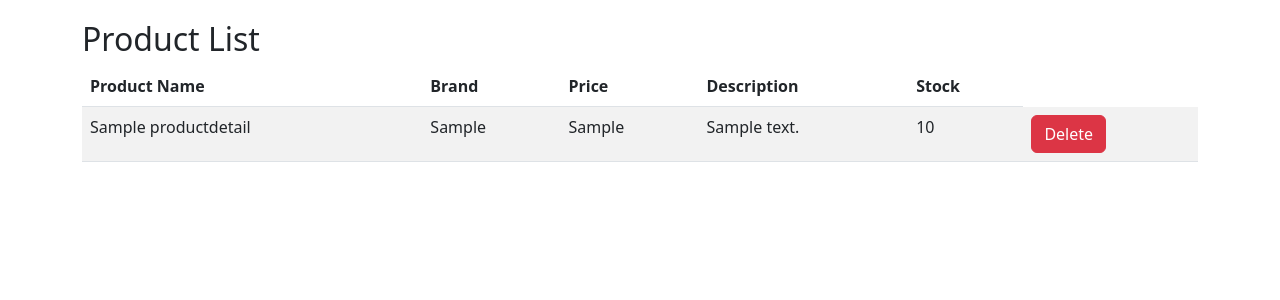
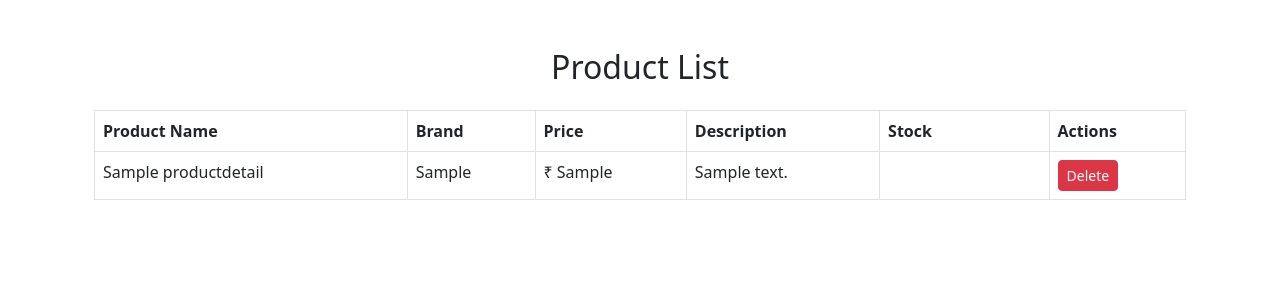
Before and after one commit to ankiraos/shopping-app, a Django app: page /products-list in a window 1280 px wide. Shown: the part 56-356 px from the top of the page. Run offline with Django 5.2, Linux system fonts and the light colour scheme; a user stored in the database is signed in; tables that the repository leaves empty hold one stand-in row (values such as "Sample post"); parts of the project's set-up code (start-up, migrations or seed data) failed here and were passed over.

Commit message:
updat product template

```diff
--- a/shopping_info/templates/product_list.html
+++ b/shopping_info/templates/product_list.html
@@ -3,33 +3,52 @@
 {% block title %}Product List{% endblock %}
 
 {% block content %}
-<h2>Product List</h2>
-<table class="table table-striped">
-    <thead>
+<div class="container my-5">
+    {% if products %}
+    <h2 class="text-center mb-4">Product List</h2>
+    <table class="table table-hover table-bordered">
+        <thead class="thead-dark">
             <tr>
-            <th>Product Name</th>
-            <th>Brand</th>
-            <th>Price</th>
-            <th>Description</th>
-            <th>Stock</th>
+                <th scope="col">Product Name</th>
+                <th scope="col">Brand</th>
+                <th scope="col">Price</th>
+                <th scope="col">Description</th>
+                <th scope="col">Stock</th>
+                <th scope="col">Actions</th>
             </tr>
         </thead>
         <tbody>
             {% for product in products %}
             <tr>
-            <td>{{product.product_name }}</td>
+                <td>{{ product.product_name }}</td>
                 <td>{{ product.brand }}</td>
-            <td>{{ product.price }}</td>
+                <td>₹ {{ product.price }}</td>
                 <td>{{ product.description }}</td>
-            <td>{{ product.stock }}</td>
+                <td>
+                    {% if product.stock > 0 %}
+                        <span class="badge badge-success">{{ product.stock }} in stock</span>
+                    {% else %}
+                        <span class="badge badge-danger">Out of stock</span>
+                    {% endif %}
+                </td>
+                <td>
                     {% if request.user.is_staff %}
-                <td><button type="submit" class="btn btn-danger"><a href="/delproduct/{{product.id}}">Delete</a></button></td>
+                        <a href="/delproduct/{{product.id}}" class="btn btn-danger btn-sm">Delete</a>
                     {% else %}
-                <td><button type="submit" class="btn btn-success"><a href="/add_order/{{product.id}}">Buy Now</a></button></td>
-                <td><a href="/addcart_plist/{{product.id}}"><button type="submit" class="btn btn-success">Add Cart</button></a></td>
+                        <a href="/add_order/{{product.id}}" class="btn btn-primary btn-sm mb-1">Buy Now</a>
+                        <a href="/addcart_plist/{{product.id}}" class="btn btn-warning btn-sm">Add to Cart</a>
                     {% endif %}
+                </td>
             </tr>
             {% endfor %}
         </tbody>
     </table>
+    {% else %}
+    <div class="text-center">
+        <h3 class="mb-4">Sorry, no products found!</h3>
+        <img src="https://cdni.iconscout.com/illustration/premium/thumb/sorry-item-not-found-illustration-download-in-svg-png-gif-file-formats--available-product-tokostore-pack-e-commerce-shopping-illustrations-2809510.png?f=webp" alt="No products found" class="img-fluid" style="max-width: 400px;">
+        <p class="mt-3">Please check back later.</p>
+    </div>
+    {% endif %}
+</div>
 {% endblock %}
```
Also changed, not shown: 1 other file. Lines whose indentation alone changed are shown as unchanged.
